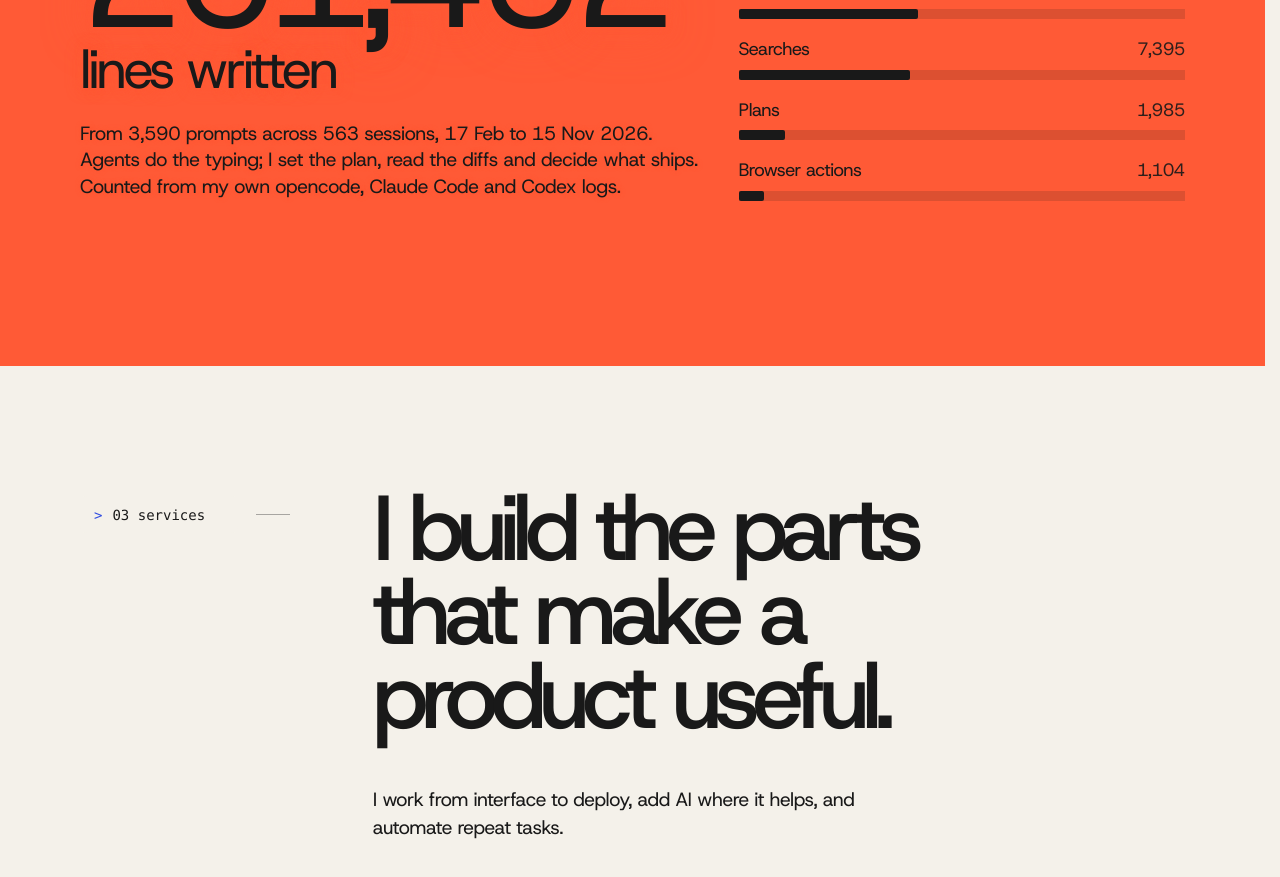
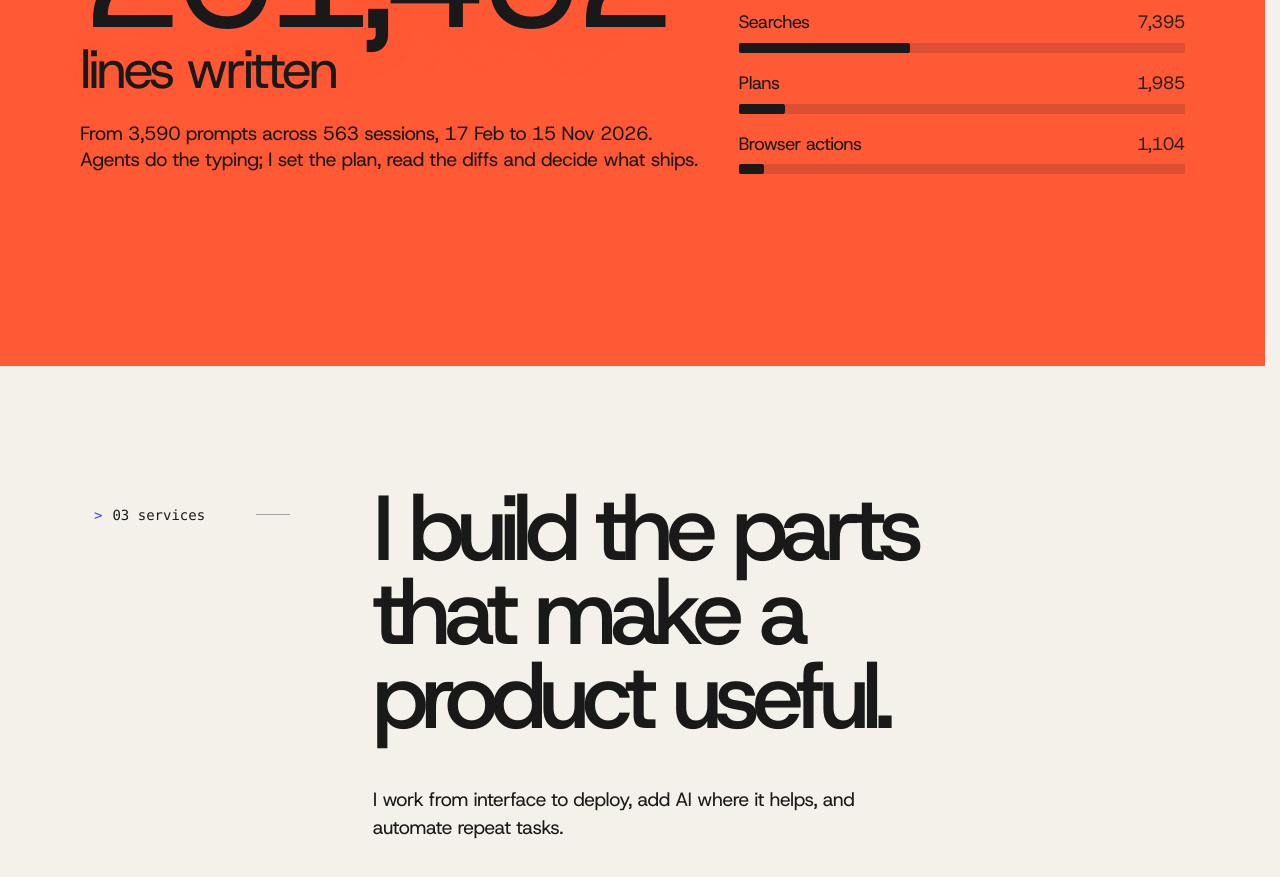
Before and after one commit to daniam-id/portfolio-2026, a React (Vite) app: page / in a window 1280 px wide. Shown: the part 2340-3217 px from the top of the page. Built offline with nearby package versions, Linux system fonts and the light colour scheme.

Commit message:
Let the log line stand without a footnote
The sentence already says the figures came from his own agent logs in the section
header; naming each tool again read like a citation in the middle of a paragraph.

```diff
--- a/src/sections/AgentYear.tsx
+++ b/src/sections/AgentYear.tsx
@@ -35,7 +35,7 @@ export function AgentYear() {
           <p className="halo text-[clamp(30px,4.2vw,60px)] leading-none tracking-[-0.06em]">lines written</p>
           <p className="lead halo mt-6">
             From {y.prompts.toLocaleString("en-US")} prompts across {y.sessions} sessions, {y.range}. Agents do the typing;
-            I set the plan, read the diffs and decide what ships. Counted from my own opencode, Claude Code and Codex logs.
+            I set the plan, read the diffs and decide what ships.
           </p>
         </div>
 
```
